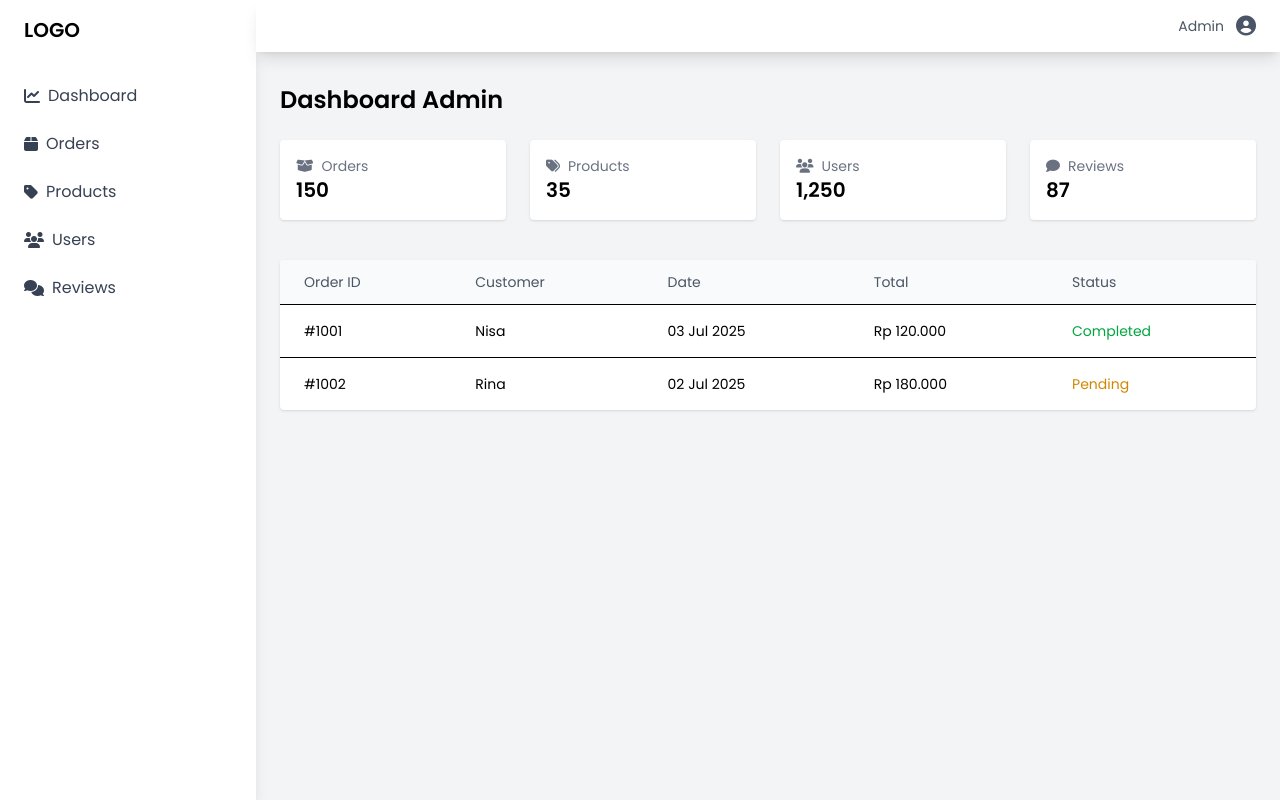
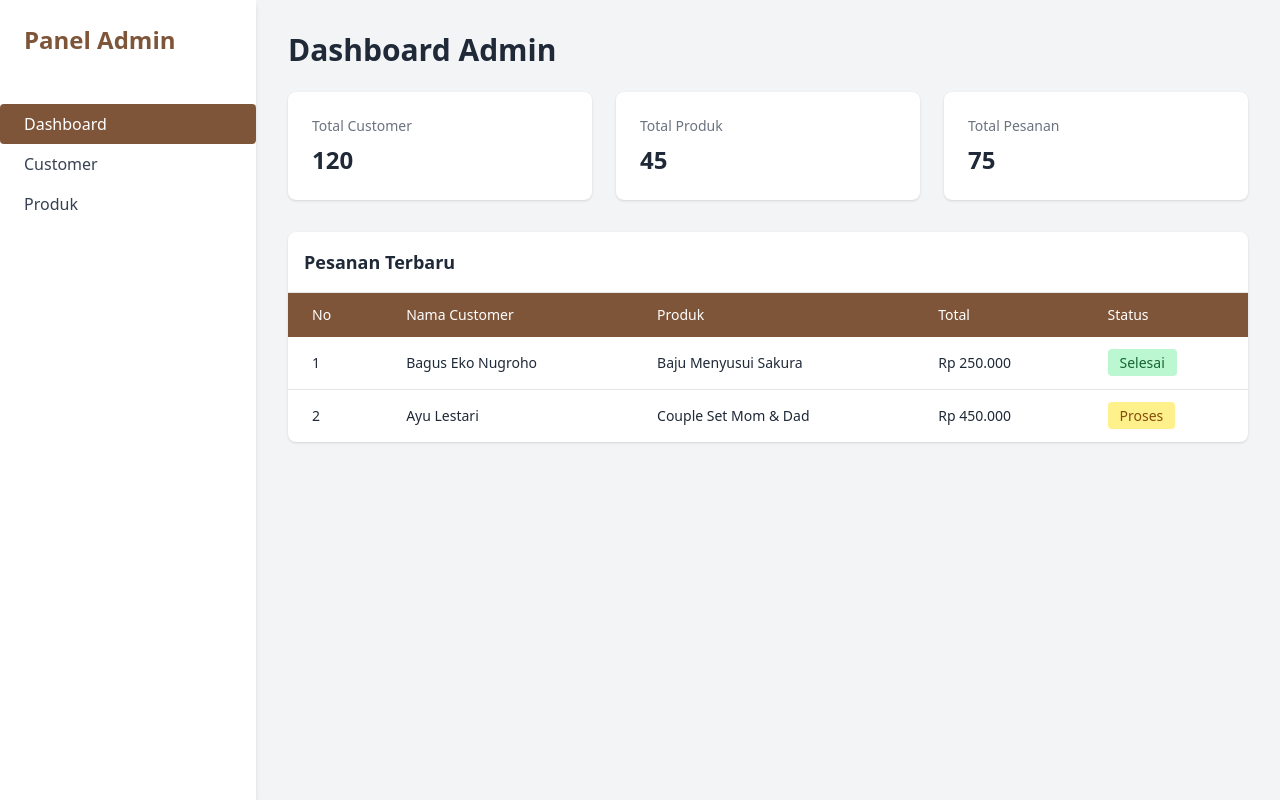
Before and after one commit to Bgusenn/mamichan, a website: page admin/dashboard.html in a window 1280 px wide. Drawn offline with nearby package versions, Linux system fonts and the light colour scheme.

Commit message:
update terbaru

```diff
--- a/admin/dashboard.html
+++ b/admin/dashboard.html
@@ -1,134 +1,99 @@
 <!DOCTYPE html>
-<html lang="en">
+<html lang="id">
   <head>
     <meta charset="UTF-8" />
     <meta name="viewport" content="width=device-width, initial-scale=1.0" />
-    <title>Admin Dashboard | Mamichan</title>
-    <link href="../dist/output.css" rel="stylesheet" />
-    <link
-      href="https://fonts.googleapis.com/css2?family=Poppins:wght@400;600&display=swap"
-      rel="stylesheet"
-    />
-    <link
-      rel="stylesheet"
-      href="https://cdnjs.cloudflare.com/ajax/libs/font-awesome/6.5.0/css/all.min.css"
-    />
+    <title>Dashboard Admin</title>
+    <script src="https://cdn.tailwindcss.com"></script>
   </head>
-  <body class="bg-gray-100 font-[Poppins]">
-    <div class="flex h-screen">
+  <body class="bg-gray-100 text-gray-800">
+    <div class="flex min-h-screen">
       <!-- Sidebar -->
-      <aside class="w-64 bg-white shadow-lg hidden md:block">
-        <div class="px-6 py-4 text-xl font-bold">LOGO</div>
-        <nav class="mt-4 space-y-2">
+      <aside class="w-64 bg-white shadow-md">
+        <div class="p-6 text-2xl font-bold text-[#7F5539]">Panel Admin</div>
+        <nav class="mt-6">
           <a
-            href="#"
-            class="flex items-center gap-2 px-6 py-2 text-gray-700 hover:bg-gray-100 rounded"
+            href="dashboard.html"
+            class="block px-6 py-2 bg-[#7F5539] text-white rounded"
+            >Dashboard</a
           >
-            <i class="fas fa-chart-line"></i> Dashboard
-          </a>
           <a
-            href="#"
-            class="flex items-center gap-2 px-6 py-2 text-gray-700 hover:bg-gray-100 rounded"
+            href="customers.html"
+            class="block px-6 py-2 text-gray-700 hover:bg-[#7F5539] hover:text-white rounded"
+            >Customer</a
           >
-            <i class="fas fa-box"></i> Orders
-          </a>
           <a
-            href="#"
-            class="flex items-center gap-2 px-6 py-2 text-gray-700 hover:bg-gray-100 rounded"
+            href="produk.html"
+            class="block px-6 py-2 text-gray-700 hover:bg-[#7F5539] hover:text-white rounded"
+            >Produk</a
           >
-            <i class="fas fa-tag"></i> Products
-          </a>
-          <a
-            href="#"
-            class="flex items-center gap-2 px-6 py-2 text-gray-700 hover:bg-gray-100 rounded"
-          >
-            <i class="fas fa-users"></i> Users
-          </a>
-          <a
-            href="#"
-            class="flex items-center gap-2 px-6 py-2 text-gray-700 hover:bg-gray-100 rounded"
-          >
-            <i class="fas fa-comments"></i> Reviews
-          </a>
         </nav>
       </aside>
 
-      <!-- Main Content -->
-      <div class="flex-1 flex flex-col">
-        <!-- Navbar -->
-        <header
-          class="bg-white shadow-lg px-6 py-4 flex items-center justify-end"
-        >
-          <div class="flex items-center gap-3 text-sm text-gray-600">
-            <span>Admin</span>
-            <i class="fas fa-user-circle text-xl"></i>
+      <!-- Konten Utama -->
+      <main class="flex-1 p-8">
+        <h1 class="text-3xl font-semibold mb-6">Dashboard Admin</h1>
+
+        <!-- Statistik -->
+        <div class="grid grid-cols-1 md:grid-cols-3 gap-6 mb-8">
+          <div class="bg-white rounded-lg shadow p-6">
+            <h2 class="text-gray-500 text-sm">Total Customer</h2>
+            <p class="text-2xl font-bold mt-2">120</p>
           </div>
-        </header>
-
-        <!-- Main Dashboard Content -->
-        <main class="p-6 overflow-y-auto">
-          <div class="py-2 mb-4">
-            <h1 class="text-2xl font-semibold">Dashboard Admin</h1>
+          <div class="bg-white rounded-lg shadow p-6">
+            <h2 class="text-gray-500 text-sm">Total Produk</h2>
+            <p class="text-2xl font-bold mt-2">45</p>
           </div>
-          <div class="grid grid-cols-1 sm:grid-cols-2 lg:grid-cols-4 gap-6">
-            <div class="bg-white p-4 rounded shadow">
-              <p class="text-sm text-gray-500 flex items-center gap-2">
-                <i class="fas fa-box-open"></i> Orders
-              </p>
-              <p class="text-xl font-semibold">150</p>
-            </div>
-            <div class="bg-white p-4 rounded shadow">
-              <p class="text-sm text-gray-500 flex items-center gap-2">
-                <i class="fas fa-tags"></i> Products
-              </p>
-              <p class="text-xl font-semibold">35</p>
-            </div>
-            <div class="bg-white p-4 rounded shadow">
-              <p class="text-sm text-gray-500 flex items-center gap-2">
-                <i class="fas fa-users"></i> Users
-              </p>
-              <p class="text-xl font-semibold">1,250</p>
-            </div>
-            <div class="bg-white p-4 rounded shadow">
-              <p class="text-sm text-gray-500 flex items-center gap-2">
-                <i class="fas fa-comment"></i> Reviews
-              </p>
-              <p class="text-xl font-semibold">87</p>
+          <div class="bg-white rounded-lg shadow p-6">
+            <h2 class="text-gray-500 text-sm">Total Pesanan</h2>
+            <p class="text-2xl font-bold mt-2">75</p>
           </div>
         </div>
 
-          <!-- Latest Orders Table -->
-          <div class="mt-10 bg-white rounded shadow overflow-x-auto">
-            <table class="min-w-full text-sm">
-              <thead>
-                <tr class="bg-gray-50 text-left">
-                  <th class="px-6 py-3 font-medium text-gray-600">Order ID</th>
-                  <th class="px-6 py-3 font-medium text-gray-600">Customer</th>
-                  <th class="px-6 py-3 font-medium text-gray-600">Date</th>
-                  <th class="px-6 py-3 font-medium text-gray-600">Total</th>
-                  <th class="px-6 py-3 font-medium text-gray-600">Status</th>
+        <!-- Pesanan Terbaru -->
+        <div class="bg-white rounded-lg shadow overflow-hidden">
+          <div class="p-4 border-b border-gray-200">
+            <h2 class="text-lg font-semibold">Pesanan Terbaru</h2>
+          </div>
+          <table class="min-w-full table-auto border-collapse">
+            <thead class="bg-[#7F5539] text-white">
+              <tr>
+                <th class="px-6 py-3 text-left text-sm font-medium">No</th>
+                <th class="px-6 py-3 text-left text-sm font-medium">
+                  Nama Customer
+                </th>
+                <th class="px-6 py-3 text-left text-sm font-medium">Produk</th>
+                <th class="px-6 py-3 text-left text-sm font-medium">Total</th>
+                <th class="px-6 py-3 text-left text-sm font-medium">Status</th>
               </tr>
             </thead>
-              <tbody>
-                <tr class="border-t">
-                  <td class="px-6 py-4">#1001</td>
-                  <td class="px-6 py-4">Nisa</td>
-                  <td class="px-6 py-4">03 Jul 2025</td>
-                  <td class="px-6 py-4">Rp 120.000</td>
-                  <td class="px-6 py-4 text-green-600">Completed</td>
+            <tbody class="divide-y divide-gray-200">
+              <tr>
+                <td class="px-6 py-4 text-sm">1</td>
+                <td class="px-6 py-4 text-sm">Bagus Eko Nugroho</td>
+                <td class="px-6 py-4 text-sm">Baju Menyusui Sakura</td>
+                <td class="px-6 py-4 text-sm">Rp 250.000</td>
+                <td class="px-6 py-4 text-sm">
+                  <span class="px-3 py-1 bg-green-200 text-green-800 rounded"
+                    >Selesai</span
+                  >
+                </td>
               </tr>
-                <tr class="border-t">
-                  <td class="px-6 py-4">#1002</td>
-                  <td class="px-6 py-4">Rina</td>
-                  <td class="px-6 py-4">02 Jul 2025</td>
-                  <td class="px-6 py-4">Rp 180.000</td>
-                  <td class="px-6 py-4 text-yellow-600">Pending</td>
+              <tr>
+                <td class="px-6 py-4 text-sm">2</td>
+                <td class="px-6 py-4 text-sm">Ayu Lestari</td>
+                <td class="px-6 py-4 text-sm">Couple Set Mom & Dad</td>
+                <td class="px-6 py-4 text-sm">Rp 450.000</td>
+                <td class="px-6 py-4 text-sm">
+                  <span class="px-3 py-1 bg-yellow-200 text-yellow-800 rounded"
+                    >Proses</span
+                  >
+                </td>
               </tr>
             </tbody>
           </table>
         </div>
       </main>
     </div>
-    </div>
   </body>
 </html>
```
Also changed, not shown: admin/customers.html (added, +154 -0 lines), admin/produk.html (added, +160 -0 lines). Lines whose indentation alone changed are shown as unchanged.
